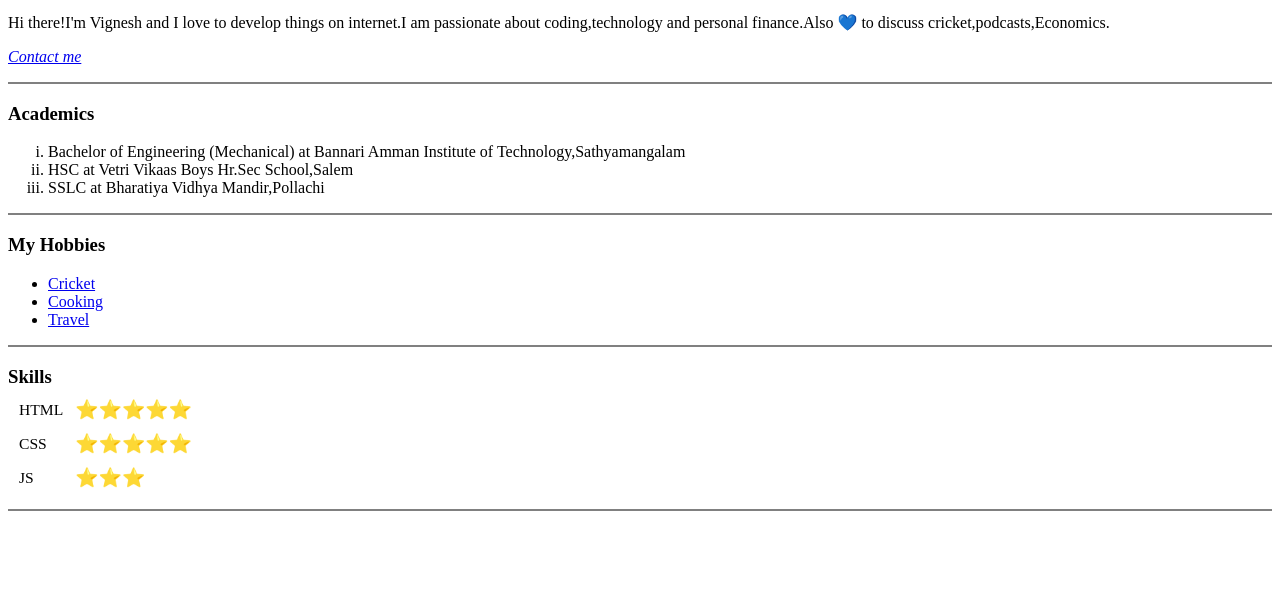
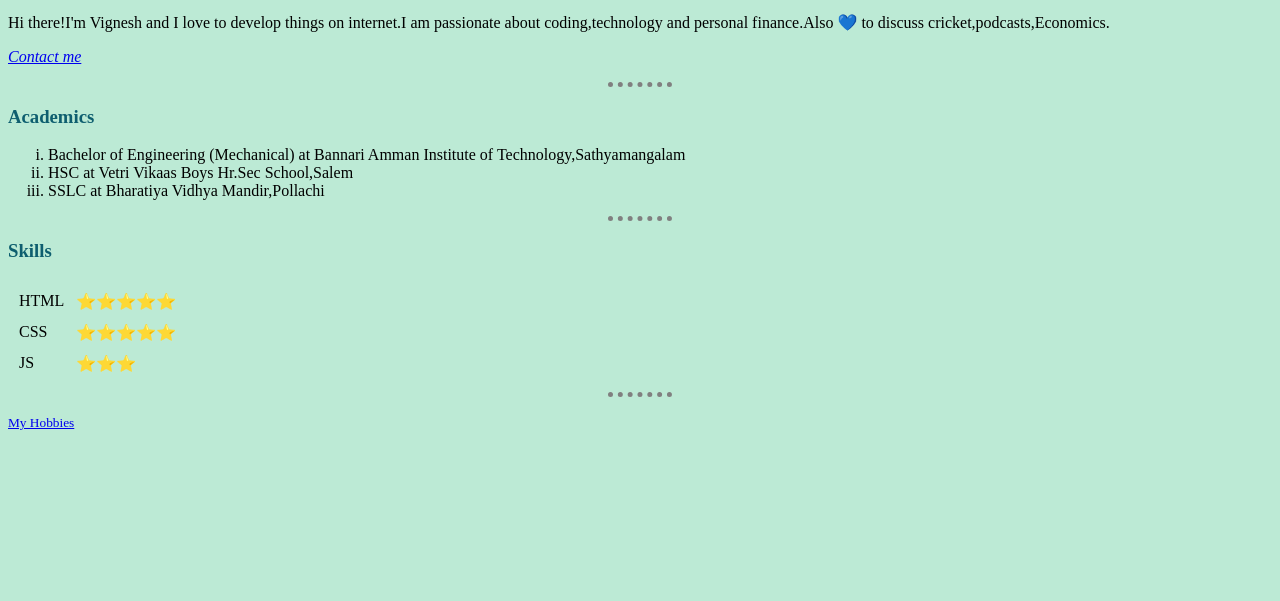
Before and after one commit to VigneshElangovan52/CV, a plain HTML site: page index.html in a window 1280 px wide. Shown: the part 199-800 px from the top of the page. Drawn offline with Linux system fonts and the light colour scheme.

Commit message:
Styled Webpage
Added CSS attributes to the webpage and linked CSS file with the index file

```diff
--- /dev/null
+++ b/css/styles.css
@@ -0,0 +1,21 @@
+body
+    {
+    background-color:#BCEAD5;
+    }
+    hr
+    {
+      border-style:none;
+      border-top-style:dotted;
+      border-color:grey;
+      border-width:5px;
+      width:5%;
+    }
+h1{
+  color: #0E5E6F;
+}
+h2{
+  color: #0E5E6F;
+}
+h3{
+  color: #0E5E6F;
+}
--- a/index.html
+++ b/index.html
@@ -3,6 +3,7 @@
   <head>
     <meta charset="utf-8">
     <title>💼 Vignesh's Personal Site</title>
+    <link rel="stylesheet" href="css/styles.css">
   </head>
   <body>
     <table cellspacing="10">
@@ -17,35 +18,30 @@
   Hi there!I'm Vignesh and I love to develop things on internet.I am passionate about coding,technology and personal finance.Also 💙 to discuss cricket,podcasts,Economics.
 </p>
 <p><em><a href="contact-me.html">Contact me</a></em></p>
-<hr size="2" noshade>
+<hr>
 <h3>Academics</h3>
 <ol type="i">
   <li>Bachelor of Engineering (Mechanical) at Bannari Amman Institute of Technology,Sathyamangalam</li>
   <li>HSC at Vetri Vikaas Boys Hr.Sec School,Salem  </li>
   <li>SSLC at Bharatiya Vidhya Mandir,Pollachi  </li>
 </ol>
-<hr size="2" noshade>
-<h3>My Hobbies</h3>
-<ul>
-<li><a href="https://www.instagram.com/stories/highlights/17930081656073399/">Cricket</a></li>
-<li><a href="https://www.youtube.com/c/MadrasSamayal">Cooking</a></li>
-<li><a href="https://www.instagram.com/stories/highlights/18089295688048298/">Travel</a></li>
-</ul>
-<hr size="2" noshade>
-<h3>Skills</<h3>
+<hr>
+<h3>Skills</h3>
 <table cellspacing="10">
   <tr>
-    <td style="font-size:smaller;font-weight:normal;">HTML</td>
+    <td>HTML</td>
     <td>⭐⭐⭐⭐⭐</td> </tr>
     <tr>
-      <td style="font-size:smaller;font-weight:normal;">CSS</td>
+      <td>CSS</td>
       <td>⭐⭐⭐⭐⭐</td>
     </tr>
     <tr>
-      <td style="font-size:smaller;font-weight:normal;">JS</td>
+      <td>JS</td>
       <td>⭐⭐⭐</td>
     </tr>
 </table>
-<hr size="2" noshade>
+<hr>
+<p><a href="hobbies.html" style="font-size: smaller;
+    font-weight: normal" >My Hobbies</a></p>
   </body>
 </html>
```
Also changed, not shown: contact-me.html (+3 -2 lines), hobbies.html (added, +16 -0 lines), images/MyFirstPublicWebsite.PNG (added).
